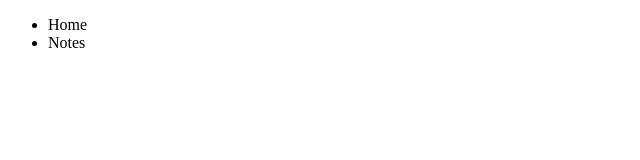
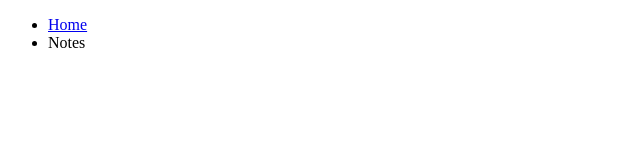
Before and after one commit to CarterNormand/html-assignment, a plain HTML site: page notes.html in a window 1280 px wide. Shown: the full height of the page, 0-640 px from the left. Drawn offline with Linux system fonts and the light colour scheme.

Commit message:
Fixed errors

```diff
--- a/notes.html
+++ b/notes.html
@@ -8,7 +8,7 @@
 </head>
 <body>
     <ul>
-        <li><a "href=index.html">Home</a></li>
+        <li><a href="index.html">Home</a></li>
         <li>Notes</li>
     </ul>
 
```
